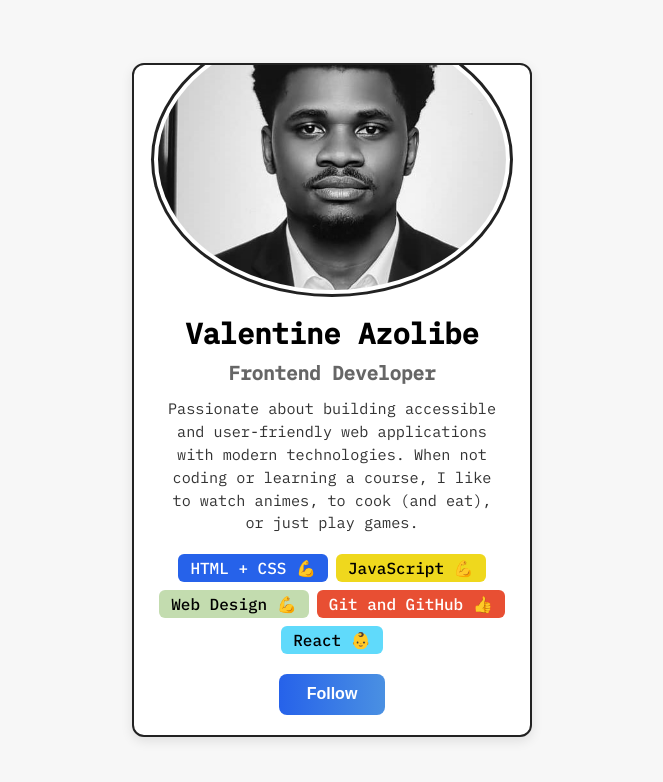
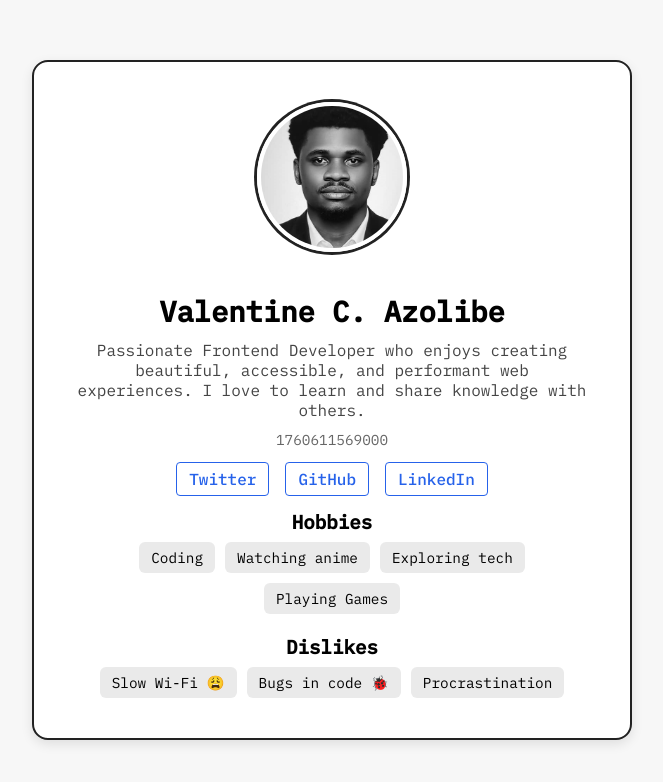
Before and after one commit to Mexican1922/Profile-Card, a plain HTML site: page index.html in a window 1280 px wide. Shown: the whole page, without its empty margins (308-971 px from the left). Drawn offline with Linux system fonts and the light colour scheme.

Commit message:
Made Some changes

```diff
--- a/index.html
+++ b/index.html
@@ -3,61 +3,96 @@
   <head>
     <meta charset="UTF-8" />
     <meta name="viewport" content="width=device-width, initial-scale=1.0" />
-    <title>Profile Card</title>
+    <title>Profile Card Task</title>
     <link rel="stylesheet" href="styles.css" />
   </head>
   <body>
-    <main data-testid="profile-card">
-      <article class="card" aria-label="Profile-card" data-testid="card">
-        <figure class="card_avatar" data-testid="avatar_figure">
+    <article
+      class="profile-card"
+      data-testid="test-profile-card"
+      aria-label="User Profile Card"
+    >
+      <!-- Avatar -->
+      <figure class="profile-avatar">
         <img
           src="./images/Profile.png"
           alt="Profile picture of Valentine Azolibe"
-            data-testid="avatar-image"
-            loading="lazy"
+          data-testid="test-user-avatar"
         />
       </figure>
-        <section class="card_info" data-testid="info-section">
-          <h1 class="card_name" data-testid="name">Valentine Azolibe</h1>
-          <h2 class="card_role" data-testid="role">Frontend Developer</h2>
-          <p class="card_bio" data-testid="bio">
-            Passionate about building accessible and user-friendly web
-            applications with modern technologies. When not coding or learning a
-            course, I like to watch animes, to cook (and eat), or just play
-            games.
+
+      <!-- User Info -->
+      <header class="profile-header">
+        <h2 data-testid="test-user-name">Valentine C. Azolibe</h2>
+        <p data-testid="test-user-bio">
+          Passionate Frontend Developer who enjoys creating beautiful,
+          accessible, and performant web experiences. I love to learn and share
+          knowledge with others.
         </p>
-        </section>
-        <section
-          class="skills"
-          aria-label="My Stack"
-          data-testid="stack-section"
+        <time
+          class="profile-time"
+          data-testid="test-user-time"
+          aria-label="Current time in milliseconds"
+        ></time>
+      </header>
+
+      <!-- Social Links -->
+      <nav class="profile-social" aria-label="Social Media Links">
+        <ul data-testid="test-user-social-links">
+          <li>
+            <a
+              href="https://twitter.com/Valenti78116865"
+              target="_blank"
+              rel="noopener noreferrer"
+              data-testid="test-user-social-twitter"
             >
-          <ul class="skill_list" data-testid="stack">
-            <li aria-label="HTML and CSS" data-testid="first-skill">
-              HTML + CSS 💪
+              Twitter
+            </a>
           </li>
-            <li aria-label="JavaScript" data-testid="second-skill">
-              JavaScript 💪
+          <li>
+            <a
+              href="https://github.com/Mexican1922"
+              target="_blank"
+              rel="noopener noreferrer"
+              data-testid="test-user-social-github"
+            >
+              GitHub
+            </a>
           </li>
-            <li aria-label="Web Design" data-testid="third-skill">
-              Web Design 💪
+          <li>
+            <a
+              href="https://www.linkedin.com/in/chibuzor-azolibe-45578b323"
+              target="_blank"
+              rel="noopener noreferrer"
+              data-testid="test-user-social-linkedin"
+            >
+              LinkedIn
+            </a>
           </li>
-            <li aria-label="Git and GitHub" data-testid="fourth-skill">
-              Git and GitHub 👍
-            </li>
-            <li aria-label="React" data-testid="fifth-skill">React 👶</li>
+        </ul>
+      </nav>
+
+      <!-- Hobbies -->
+      <section class="profile-hobbies" aria-label="Hobbies">
+        <h3>Hobbies</h3>
+        <ul data-testid="test-user-hobbies">
+          <li>Coding</li>
+          <li>Watching anime</li>
+          <li>Exploring tech</li>
+          <li>Playing Games</li>
         </ul>
       </section>
-        <button
-          class="card_button"
-          type="button"
-          data-testid="follow-button"
-          aria-pressed="false"
-        >
-          Follow
-        </button>
+
+      <!-- Dislikes -->
+      <section class="profile-dislikes" aria-label="Dislikes">
+        <h3>Dislikes</h3>
+        <ul data-testid="test-user-dislikes">
+          <li>Slow Wi-Fi 😩</li>
+          <li>Bugs in code 🐞</li>
+          <li>Procrastination</li>
+        </ul>
+      </section>
     </article>
-    </main>
 
     <script src="script.js"></script>
   </body>
--- a/script.js
+++ b/script.js
@@ -1,7 +1,11 @@
-const followButton = document.querySelector(`[data-testid="follow-button"]`);
+const timeEl = document.querySelector('[data-testid="test-user-time"]');
 
-followButton.addEventListener("click", () => {
-  const isFollowing = followButton.innerText.toLowerCase() === "following";
-  followButton.innerText = isFollowing ? "Follow" : "Following";
-  followButton.classList.toggle("following", !isFollowing);
-});
+function updateTime() {
+  timeEl.textContent = Date.now();
+}
+
+// Initial render
+updateTime();
+
+// Optional — update every second
+setInterval(updateTime, 1000);
--- a/styles.css
+++ b/styles.css
@@ -7,169 +7,139 @@
 }
 
 body {
-  font-family: "IBM Plex Mono", sans-serif;
-  background-color: #f7f7f7;
+  font-family: "IBM Plex Mono", monospace;
+  background: #f7f7f7;
   display: flex;
   justify-content: center;
   align-items: center;
-  padding: 20px;
   min-height: 100vh;
-}
-
-.card {
-  background: #fff;
-  width: 100%;
-  max-width: 400px;
-  border: 2px solid #222;
-  border-radius: 12px;
-  box-shadow: 0 4px 12px rgba(0, 0, 0, 0.1);
-  text-align: center;
-  overflow: hidden;
   padding: 20px;
 }
 
-.card_avatar {
+.profile-card {
+  background: #fff;
+  max-width: 800px;
+  width: 100%;
+  border: 2px solid #222;
+  border-radius: 16px;
+  box-shadow: 0 4px 12px rgba(0, 0, 0, 0.1);
+  padding: 24px;
+  display: flex;
+  flex-direction: column;
+  gap: 20px;
+  text-align: center;
+}
+
+/* Avatar */
+.profile-avatar {
   display: flex;
   justify-content: center;
-  margin-top: -60px;
 }
-
-.card_avatar img {
-  max-width: 100%;
-  height: auto;
+.profile-avatar img {
+  width: 150px;
+  height: 150px;
   border-radius: 50%;
   border: 4px solid #fff;
   object-fit: cover;
   box-shadow: 0 0 0 3px #222;
-  background: #fff;
 }
 
-.card_info {
-  padding-top: 20px;
+/* Header */
+.profile-header h2 {
+  font-size: 1.8rem;
+  margin-top: 10px;
 }
 
-.card_info h1 {
-  font-size: 1.8rem;
+.profile-header p {
+  font-size: 1rem;
+  margin: 10px 0;
+  color: #444;
+}
+
+.profile-time {
+  display: block;
+  font-size: 0.9rem;
+  color: #666;
+}
+
+/* Social Links */
+.profile-social ul {
+  list-style: none;
+  display: flex;
+  justify-content: center;
+  gap: 16px;
+  flex-wrap: wrap;
+}
+
+.profile-social a {
+  color: #2662ea;
+  text-decoration: none;
+  font-weight: 500;
+  padding: 6px 12px;
+  border-radius: 4px;
+  border: 1px solid #2662ea;
+  transition: all 0.3s ease;
+}
+
+.profile-social a:focus,
+.profile-social a:hover {
+  background: #2662ea;
+  color: #fff;
+  outline: none;
+}
+
+/* Hobbies & Dislikes */
+.profile-hobbies,
+.profile-dislikes {
+  text-align: center;
+}
+
+.profile-hobbies h3,
+.profile-dislikes h3 {
+  font-size: 1.2rem;
   margin-bottom: 8px;
 }
 
-.card_info h2 {
-  font-size: 1.2rem;
-  font-weight: 600;
-  color: #666;
-  margin-bottom: 12px;
+.profile-hobbies ul,
+.profile-dislikes ul {
+  list-style: none;
+  display: flex;
+  justify-content: center;
+  gap: 10px;
+  flex-wrap: wrap;
 }
 
-.card_info p {
-  font-size: 0.95rem;
-  color: #333;
-  line-height: 1.5;
-  padding: 0 10px;
+.profile-hobbies li,
+.profile-dislikes li {
+  background: #eaeaea;
+  padding: 6px 12px;
+  border-radius: 6px;
+  font-size: 0.9rem;
 }
 
-.skill_list {
-  list-style: none;
-  display: flex;
-  flex-wrap: wrap;
-  gap: 8px;
-  margin-top: 20px;
-  justify-content: center;
-  padding: 0;
-}
-
-.skill_list li {
-  font-weight: 500;
-  padding: 4px 12px;
-  border-radius: 6px;
-  color: #fff;
-}
-
-.skill_list li[data-testid="first-skill"] {
-  background-color: #2662ea;
-}
-
-.skill_list li[data-testid="second-skill"] {
-  background-color: #efd81d;
-  color: #000;
-}
-
-.skill_list li[data-testid="third-skill"] {
-  background-color: #c3dcaf;
-  color: #000;
-}
-
-.skill_list li[data-testid="fourth-skill"] {
-  background-color: #e84f33;
-}
-
-.skill_list li[data-testid="fifth-skill"] {
-  background-color: #60dafb;
-  color: #000;
-}
-
-.card_button {
-  background: linear-gradient(90deg, #2662ea, #4a90e2);
-  color: #fff;
-  border: none;
-  padding: 0.7rem 1.7rem;
-  border-radius: 8px;
-  font-size: 1rem;
-  font-weight: 600;
-  cursor: pointer;
-  transition: all 0.3s ease;
-  display: flex;
-  margin: 20px auto 0 auto;
-}
-
-.card_button:hover,
-.card_button:focus {
-  background: linear-gradient(90deg, #1e4fbb, #3578e5);
-  transform: scale(1.05);
-}
-
-/* ✅ Responsive Layout */
-@media (max-width: 768px) {
-  .card {
-    max-width: 90%;
-    padding: 20px;
-    margin: 0 auto;
+/* Responsive Layout */
+@media (min-width: 768px) {
+  .profile-card {
+    max-width: 600px;
+    padding: 40px;
+    text-align: center; /* avatar above everything */
   }
 
-  .card_avatar img {
-    width: 100px;
-    height: 100px;
+  .profile-avatar {
+    justify-content: center;
+    margin-bottom: 10px;
   }
 
-  .card_info h1 {
-    font-size: 1.5rem;
+  .profile-header h2 {
+    text-align: center;
   }
 
-  .card_info h2 {
-    font-size: 1rem;
-  }
-
-  .card_info p {
-    font-size: 0.9rem;
-  }
-}
-
-@media (max-width: 480px) {
-  .card_avatar {
-    margin-top: -40px;
-    display: flex;
+  .profile-social ul {
     justify-content: center;
   }
 
-  .card_avatar img {
-    width: 80px;
-    height: 80px;
-  }
-
-  .card_info h1 {
-    font-size: 1.3rem;
-  }
-
-  .card_info p {
-    font-size: 0.85rem;
+  .profile-hobbies ul,
+  .profile-dislikes ul {
+    justify-content: center;
   }
 }
```
Lines whose indentation alone changed are shown as unchanged.
